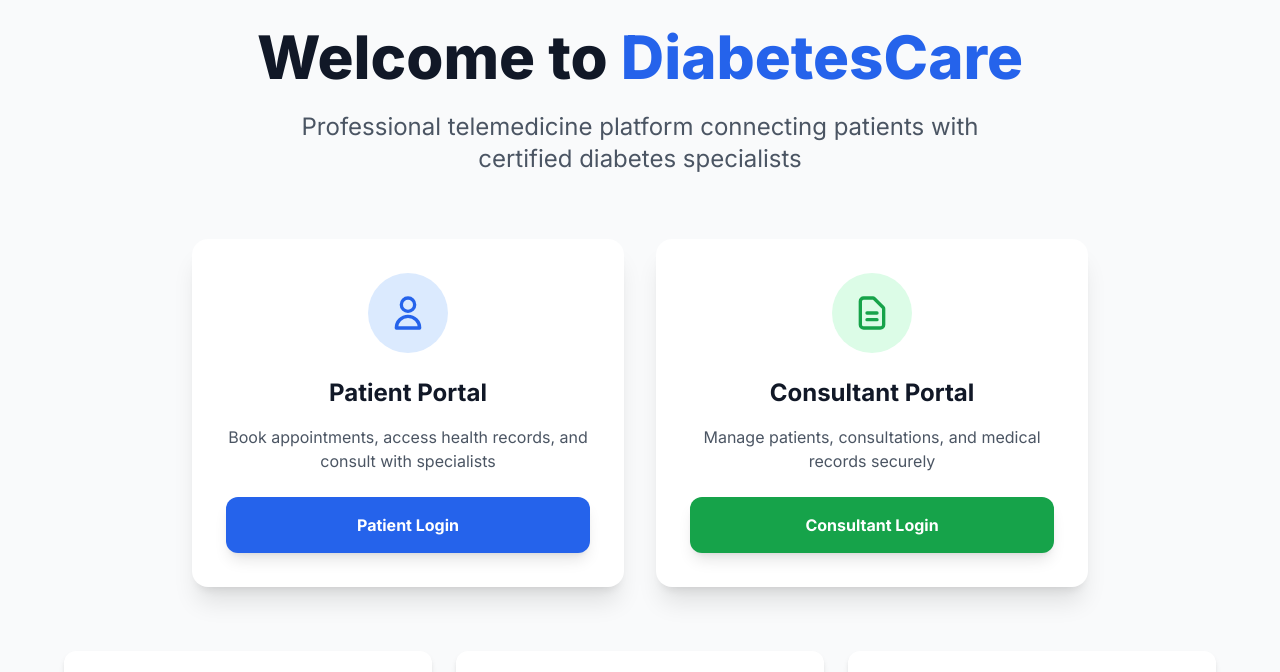
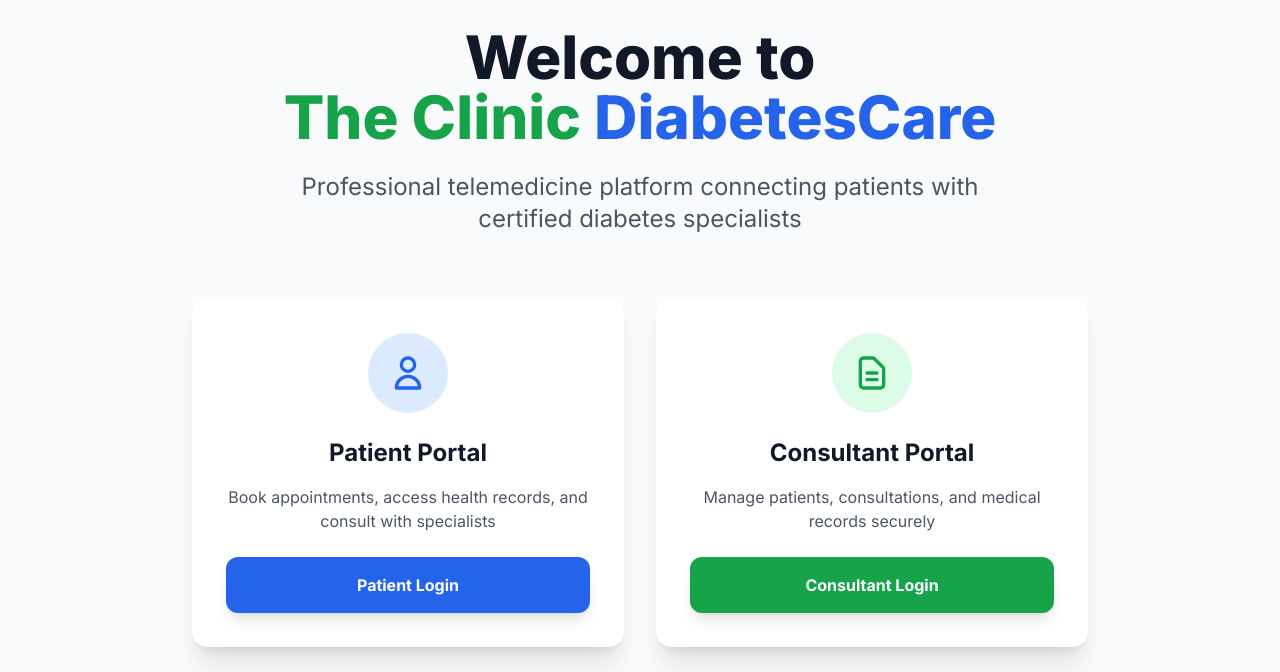
Before and after one commit to shamsu557/clinic, a website: page public/index.html in a window 1280 px wide. Shown: the part 114-786 px from the top of the page. Drawn offline with nearby package versions, Linux system fonts and the light colour scheme.

Commit message:
Update index.html

```diff
--- a/public/index.html
+++ b/public/index.html
@@ -312,7 +312,7 @@
                 <!-- Hero Section -->
                 <div class="text-center mb-16">
                     <h1 class="text-4xl md:text-6xl font-extrabold text-gray-900 mb-6">
-                        Welcome to <span class="text-blue-600">DiabetesCare</span>
+                        Welcome to <br> <span class="text-green-600">The Clinic </span><span class="text-blue-600">DiabetesCare</span>
                     </h1>
                     <p class="text-xl md:text-2xl text-gray-600 mb-8 max-w-3xl mx-auto">
                         Professional telemedicine platform connecting patients with certified diabetes specialists
```
